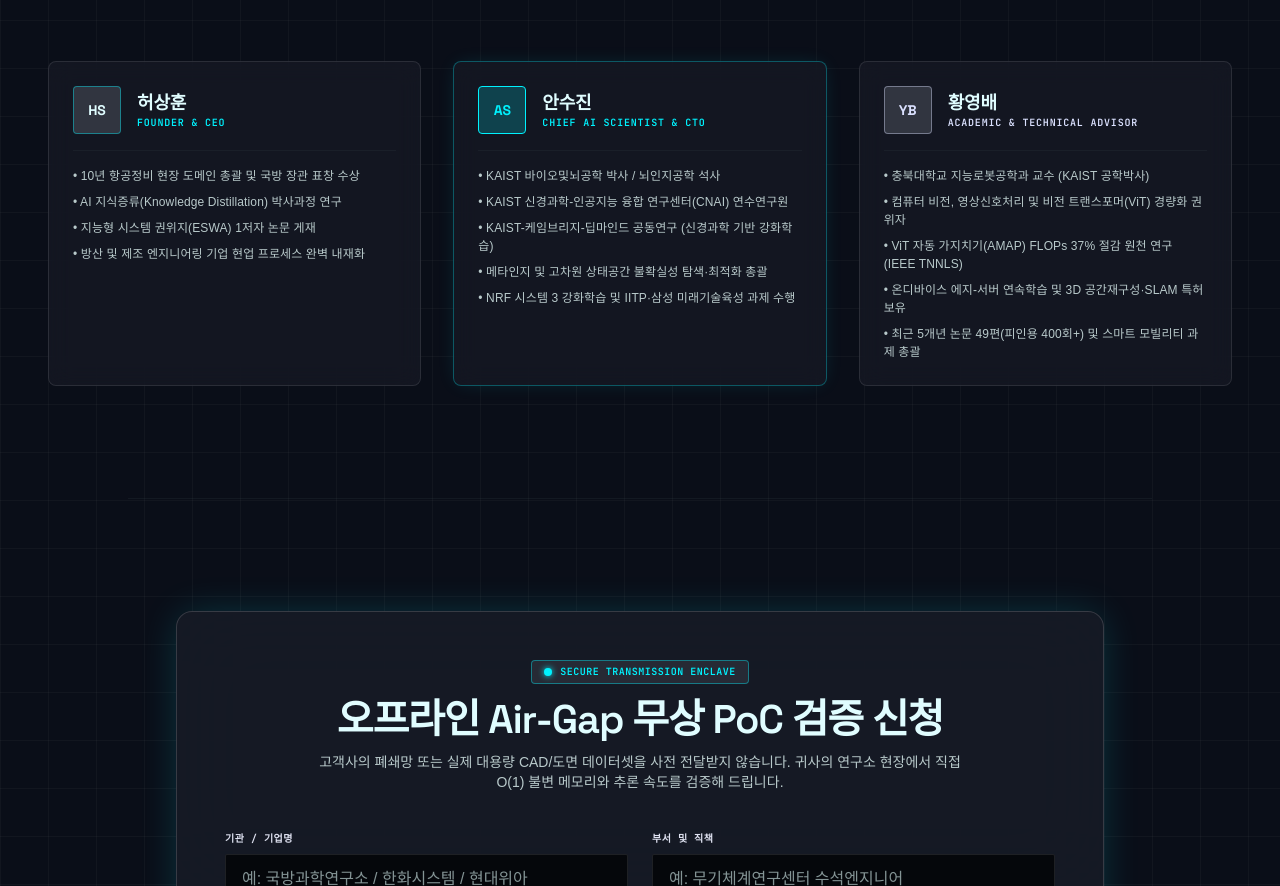
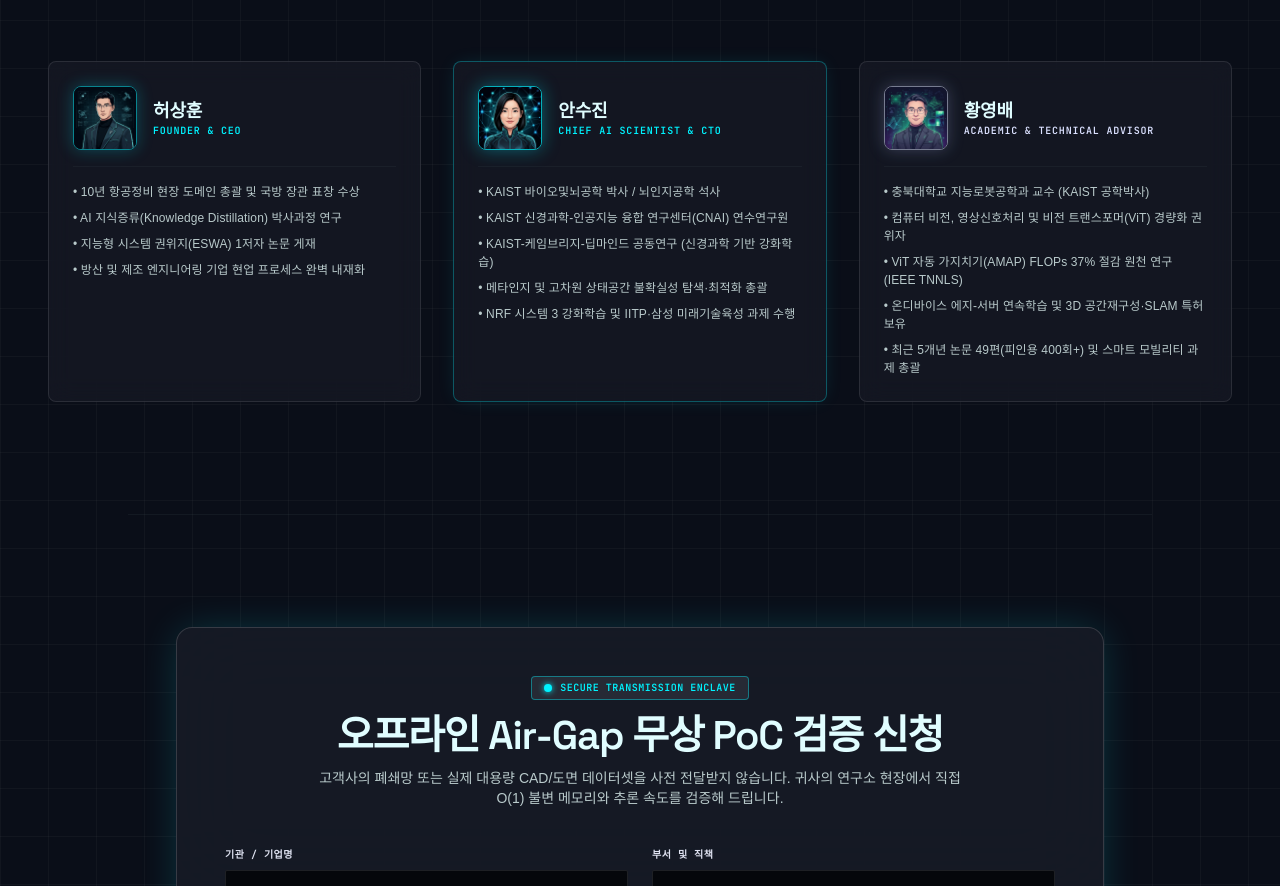
Before and after one commit to heosanghun/ATOM, a website: page index.html in a window 1280 px wide. Shown: the part 3807-4693 px from the top of the page. Drawn offline with nearby package versions, Linux system fonts and the light colour scheme; a web font is replaced by a local one.

Commit message:
feat(team): Add custom cybernetic illustrated portraits for leadership team

```diff
--- a/index.html
+++ b/index.html
@@ -668,9 +668,9 @@
 <!-- Leader 1 -->
 <div class="bg-surface-container-low/70 border border-white/10 rounded-xl p-6 backdrop-blur-md relative group hover:border-primary-container/40 transition-all">
 <div class="flex items-center gap-4 mb-4">
-<div class="w-12 h-12 rounded-lg bg-surface-container-highest border border-primary-container/40 flex items-center justify-center text-primary font-headline-sm font-bold">
-              HS
-            </div>
+<div class="w-16 h-16 rounded-xl overflow-hidden border border-primary-container/50 relative shrink-0 shadow-[0_0_16px_rgba(0,242,254,0.25)] group-hover:scale-105 transition-transform duration-300">
+  <img alt="허상훈 대표 일러스트 초상화" class="w-full h-full object-cover" src="assets/images/leader_heo_sanghoon.jpg">
+</div>
 <div>
 <h3 class="font-headline-sm text-headline-sm font-semibold text-primary">허상훈</h3>
 <p class="font-label-sm text-label-sm text-primary-container">FOUNDER &amp; CEO</p>
@@ -686,9 +686,9 @@
 <!-- Leader 2 -->
 <div class="bg-surface-container-low/70 border border-primary-container/30 rounded-xl p-6 backdrop-blur-md relative group shadow-[0_0_20px_-5px_rgba(0,242,254,0.15)]">
 <div class="flex items-center gap-4 mb-4">
-<div class="w-12 h-12 rounded-lg bg-primary-container/20 border border-primary-container flex items-center justify-center text-primary-container font-headline-sm font-bold">
-              AS
-            </div>
+<div class="w-16 h-16 rounded-xl overflow-hidden border border-primary-container/70 relative shrink-0 shadow-[0_0_18px_rgba(0,242,254,0.35)] group-hover:scale-105 transition-transform duration-300">
+  <img alt="안수진 박사 일러스트 초상화" class="w-full h-full object-cover" src="assets/images/leader_an_sujin.jpg">
+</div>
 <div>
 <h3 class="font-headline-sm text-headline-sm font-semibold text-primary">안수진</h3>
 <p class="font-label-sm text-label-sm text-primary-container">CHIEF AI SCIENTIST &amp; CTO</p>
@@ -705,9 +705,9 @@
 <!-- Leader 3 -->
 <div class="bg-surface-container-low/70 border border-white/10 rounded-xl p-6 backdrop-blur-md relative group hover:border-primary-container/40 transition-all">
 <div class="flex items-center gap-4 mb-4">
-<div class="w-12 h-12 rounded-lg bg-surface-container-highest border border-secondary-fixed/40 flex items-center justify-center text-secondary-fixed font-headline-sm font-bold">
-              YB
-            </div>
+<div class="w-16 h-16 rounded-xl overflow-hidden border border-secondary-fixed/50 relative shrink-0 shadow-[0_0_16px_rgba(180,197,255,0.25)] group-hover:scale-105 transition-transform duration-300">
+  <img alt="황영배 교수 일러스트 초상화" class="w-full h-full object-cover" src="assets/images/leader_hwang_youngbae.jpg">
+</div>
 <div>
 <h3 class="font-headline-sm text-headline-sm font-semibold text-primary">황영배</h3>
 <p class="font-label-sm text-label-sm text-secondary-fixed">ACADEMIC &amp; TECHNICAL ADVISOR</p>
```
Also changed, not shown: assets/images/leader_an_sujin.jpg (added), assets/images/leader_heo_sanghoon.jpg (added), assets/images/leader_hwang_youngbae.jpg (added).
